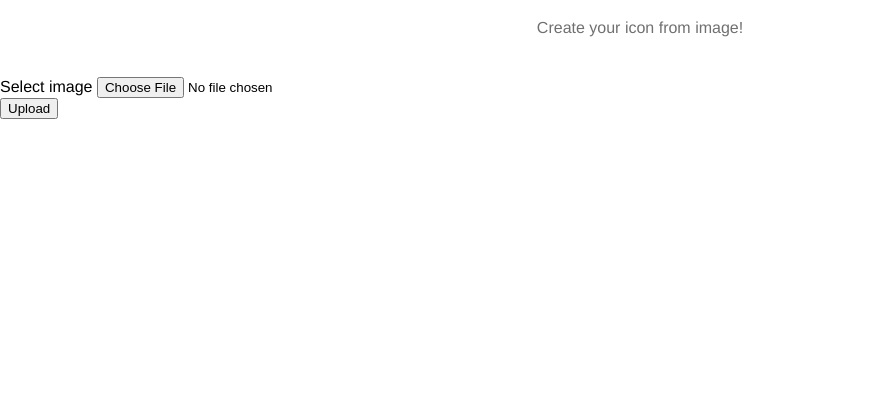
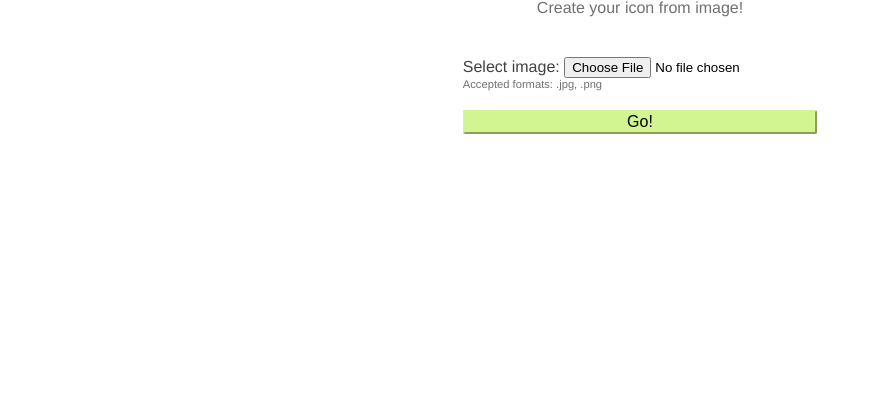
Before and after one commit to sofiia-tesliuk/Jellicon, a Flask app: template unicon/templates/upload.html in a window 1280 px wide. Shown: the part 121-541 px from the top of the page, without its empty margins (0-880 px from the left). Run offline with Flask 2, Linux system fonts and the light colour scheme; the template is opened without the code that fills it, so the values that code supplies are empty.

Commit message:
Upload, download frontend;

```diff
--- a/unicon/app.py
+++ b/unicon/app.py
@@ -1,21 +1,16 @@
 #  Created by Sofiia Tesliuk at 2019-09-29.
 from unicon.image import UnImage
 
-from flask import Flask, render_template, request, redirect, send_from_directory, abort
+from flask import Flask, render_template, request, url_for, redirect, send_from_directory, abort
 
 app = Flask(__name__)
 
-STORAGE_DIRECTORY = "icons"
+STORAGE_DIRECTORY = "../icons"
 
 downloaded_icons = []
 
 
-@app.route('/')
-def entry_point():
-    return redirect('/upload')
-
-
-@app.route('/upload', methods=['GET', 'POST'])
+@app.route('/', methods=['GET', 'POST'])
 def upload_image():
     if request.method == "POST":
         if request.files:
@@ -25,8 +20,10 @@ def upload_image():
                 return render_template('download.html', icon_filename=icon_filename)
             else:
                 error = 'Invalid image format.'
+                if image.filename == '':
+                    error = 'Image is not selected.'
                 return render_template('upload.html', error=error)
-    return render_template('upload.html', error=None)
+    return render_template('upload.html', error=False)
 
 
 @app.route('/download/<icon_filename>')
--- a/unicon/static/styles/base.css
+++ b/unicon/static/styles/base.css
@@ -19,12 +19,6 @@ header{
 .header__logo{
     width: 100px;
     margin-left: 20px;
-}
-
-.main{
-    display: flex;
-    flex-direction: column;
-    justify-content: center;
 }
 
 footer{
@@ -80,6 +74,6 @@ a{
 
 section{
     text-align: center;
-    margin: 40px;
+    margin-bottom: 40px;
     color: #707070;
 }
--- /dev/null
+++ b/unicon/static/styles/download.css
@@ -0,0 +1,17 @@
+.download_link{
+    text-decoration: none;
+    border-style: solid;
+    border-width: 2px;
+    padding: 1px 20px 1px 20px;
+    border-radius: 2px;
+    background-color: #d2f491;
+    border-left-color: #d2f491;
+    border-top-color: #d2f491;
+    border-right-color: #b0c785;
+    border-bottom-color: #b0c785;
+    color: black;
+}
+
+.download_link:hover{
+    opacity: 0.7;
+}
--- /dev/null
+++ b/unicon/static/styles/main.css
@@ -0,0 +1,6 @@
+.main{
+    display: flex;
+    flex-direction: column;
+    justify-content: center;
+    align-items: center;
+}
--- /dev/null
+++ b/unicon/static/styles/upload.css
@@ -0,0 +1,32 @@
+form{
+    display: flex;
+    flex-direction: column;
+}
+
+.image-input_label{
+    color: #404040;
+}
+.image-formats_message{
+    color: #707070;
+    font-size: 0.7em;
+}
+
+button{
+    margin-top: 20px;
+    background-color: #d2f491;
+    border-color: #d2f491;
+    border-radius: 2px;
+    padding: 1px;
+    font-size: 1em;
+}
+
+button:hover{
+    opacity: 0.7;
+}
+
+.error{
+    margin: 0;
+    font-size: 0.9em;
+    color: red;
+    text-align: center;
+}
--- a/unicon/templates/download.html
+++ b/unicon/templates/download.html
@@ -1,5 +1,5 @@
 {% extends "index.html" %}
 
 {% block main %}
-<a href="{{ url_for('download_icon', icon_filename=icon_filename) }}">Download</a>
+<a class="download_link" href="{{ url_for('download_icon', icon_filename=icon_filename) }}">Download .icns 🦄</a>
 {% endblock %}
--- a/unicon/templates/error.html
+++ b/unicon/templates/error.html
@@ -2,7 +2,6 @@
 
 {% block main %}
 {% if error %}
-    <p class=error><strong>Error:</strong> {{ error }}
+    <label class=error><strong>Error:</strong> {{ error }}</label>
 {% endif %}
-<!--TODO: Message.-->
 {% endblock %}
--- a/unicon/templates/index.html
+++ b/unicon/templates/index.html
@@ -2,8 +2,11 @@
 <html lang="en">
 <head>
     <meta charset="UTF-8">
-    <title>UnIcon</title>
+    <title>UnIcon 🦄</title>
     <link rel="stylesheet" href="../static/styles/base.css">
+    <link rel="stylesheet" href="../static/styles/main.css">
+    <link rel="stylesheet" href="../static/styles/upload.css">
+    <link rel="stylesheet" href="../static/styles/download.css">
 </head>
 <body>
     <header>
--- a/unicon/templates/upload.html
+++ b/unicon/templates/upload.html
@@ -1,16 +1,18 @@
 {% extends "index.html" %}
 
 {% block main %}
-<form action="/upload" method="POST" enctype="multipart/form-data">
+<form action="/" method="POST" enctype="multipart/form-data">
     <div class="form-group">
-        <label>Select image</label>
+        <label class="image-input_label">Select image:</label>
         <input type="file" class="custom-file-input" name="image" id="image">
     </div>
-
-    <button type="submit" class="btn btn-primary">Upload</button>
+    <label class="image-formats_message">Accepted formats: .jpg, .png</label>
+    <button type="submit" class="btn btn-primary">Go!</button>
 </form>
 
-  {% if error %}
-    <p class=error><strong>Error:</strong> {{ error }}
-  {% endif %}
+    {% if error %}
+    <label class=error><strong>Error:</strong> {{ error }}</label>
+    {% endif %}
+
+
 {% endblock %}
```
Also changed, not shown: unicon/image.py (+6 -6 lines).
